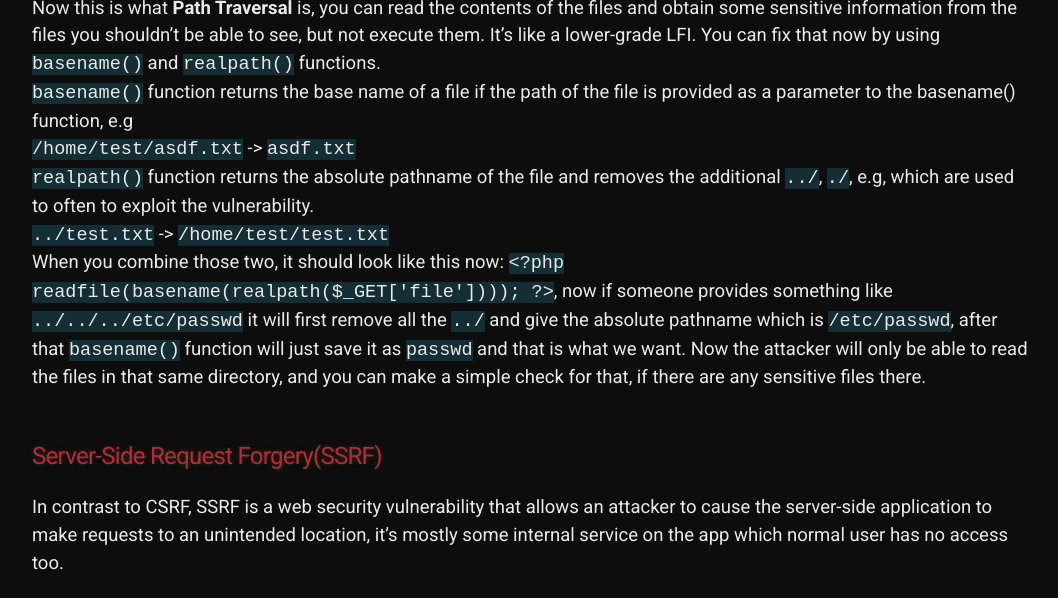
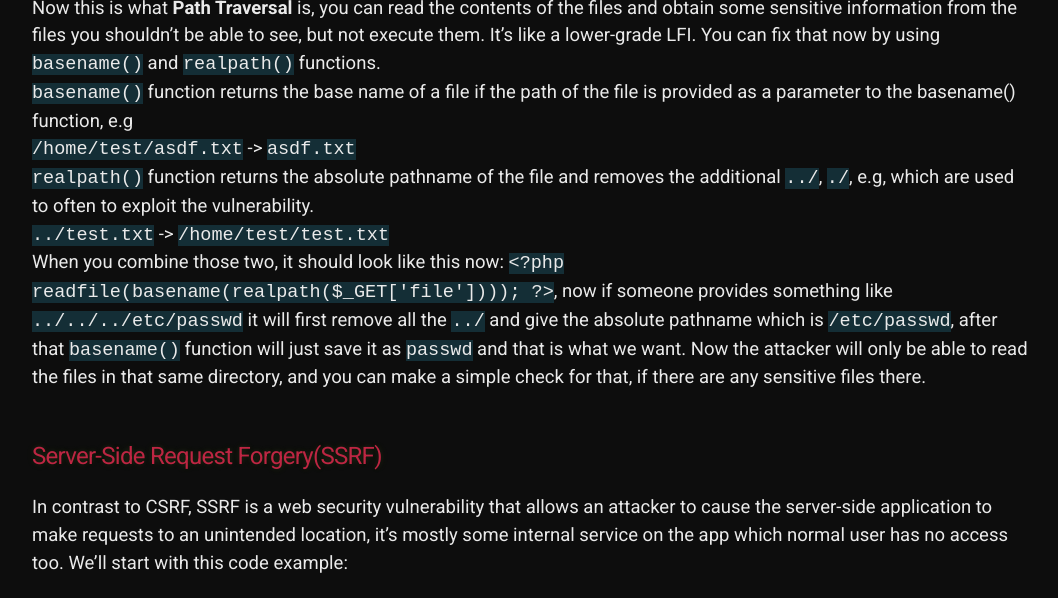
Before and after one commit to 20kilograma/blog, a Jekyll site: the page built from php-sec.md, in a window 1280 px wide and 900 px high, scrolled down 10164 px, cut to the strip 302-900 px from the top of the window. Shown: the whole strip, without its empty margins (108-1166 px from the left). Built offline with Jekyll 4.4.1, drawn with Linux system fonts in a browser that asks for light colours; some web fonts are replaced; our own code applies the rules of GitHub Pages for plain Markdown files.

Commit message:
Update php-sec.md

```diff
--- a/php-sec.md
+++ b/php-sec.md
@@ -214,4 +214,4 @@
 
 ## Server-Side Request Forgery(SSRF)
 
-In contrast to CSRF, SSRF is a web security vulnerability that allows an attacker to cause the server-side application to make requests to an unintended location, it's mostly some internal service on the app which normal user has no access too.
+In contrast to CSRF, SSRF is a web security vulnerability that allows an attacker to cause the server-side application to make requests to an unintended location, it's mostly some internal service on the app which normal user has no access too. We'll start with this code example:
```
